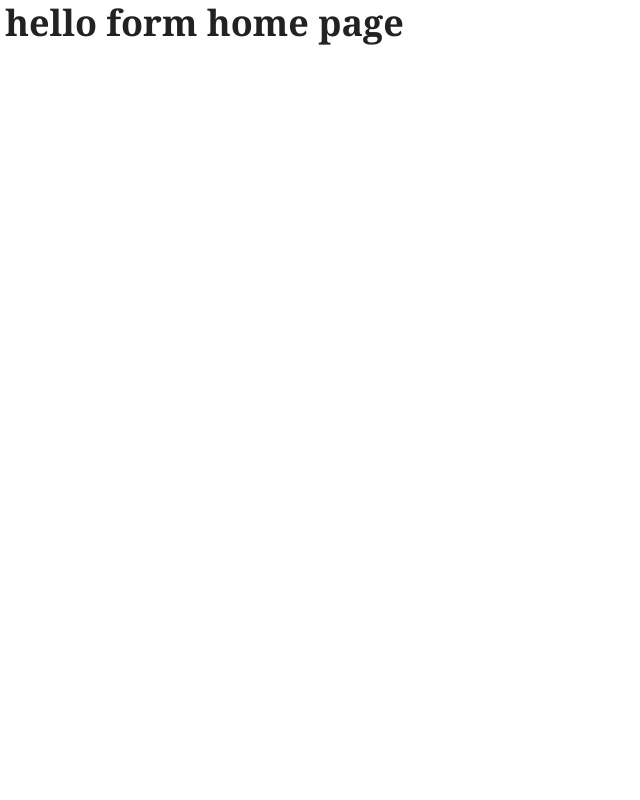
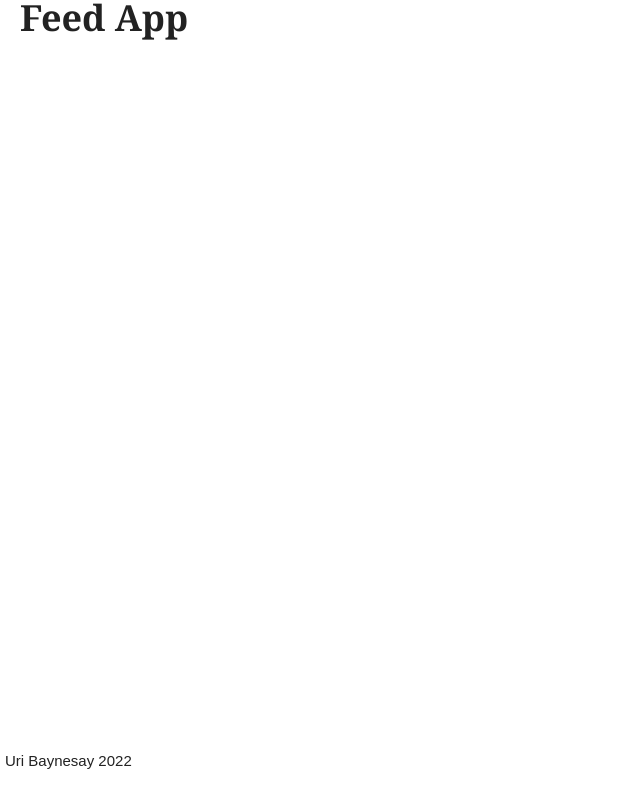
Before and after one commit to UriBaynesay/Feed-frontend, a React (Create React App) app: page / in a window 1280 px wide. Shown: the whole page, without its empty margins (0-640 px from the left). Built offline with nearby package versions, Linux system fonts and the light colour scheme.

Commit message:
initial home page

```diff
--- a/src/App.jsx
+++ b/src/App.jsx
@@ -1,14 +1,16 @@
 import "./assets/styles/main.scss"
-import { HomePage } from "./pages/HomePage";
+import { HomePage } from "./pages/HomePage"
+import { AppHeader } from "./cmp/app-header"
+import { AppFooter } from "./cmp/app-footer"
 
 function App() {
   return (
-    <div className="App">
-      {/* <AppHeader /> */}
+    <div className="App main-container">
+      <AppHeader />
       <main>
-        <HomePage/>
+        <HomePage />
       </main>
-      {/* <AppFooter /> */}
+      <AppFooter />
     </div>
   )
 }
--- /dev/null
+++ b/src/assets/styles/cmps/_app-footer.scss
@@ -0,0 +1,4 @@
+.footer-container {
+  position: fixed;
+  bottom: 20px;
+}
--- a/src/assets/styles/main.scss
+++ b/src/assets/styles/main.scss
@@ -8,3 +8,4 @@
 
 
 // Components
+@import "cmps/app-footer";
--- /dev/null
+++ b/src/cmp/app-footer.jsx
@@ -0,0 +1,7 @@
+export const AppFooter = () => {
+  return (
+    <footer className="footer-container">
+      <small>Uri Baynesay 2022</small>
+    </footer>
+  )
+}
--- /dev/null
+++ b/src/cmp/app-header.jsx
@@ -0,0 +1,7 @@
+export const AppHeader = () => {
+  return (
+    <header className="header-container">
+      <h1>Feed App</h1>
+    </header>
+  )
+}
--- /dev/null
+++ b/src/cmp/feed-app.jsx
@@ -0,0 +1,4 @@
+export const FeedApp = ()=>{
+    return <section className="feed-app-container">
+    </section>
+}
--- a/src/pages/HomePage.jsx
+++ b/src/pages/HomePage.jsx
@@ -1,5 +1,9 @@
-export const HomePage=()=>{
-    return <div className="home-page-container">
-        <h1>hello form home page</h1>
+import { FeedApp } from "../cmp/feed-app"
+
+export const HomePage = () => {
+  return (
+    <div className="home-page-container">
+      <FeedApp />
     </div>
+  )
 }
```
Also changed, not shown: 1 other file (tests, documents, lock files or other folders).
